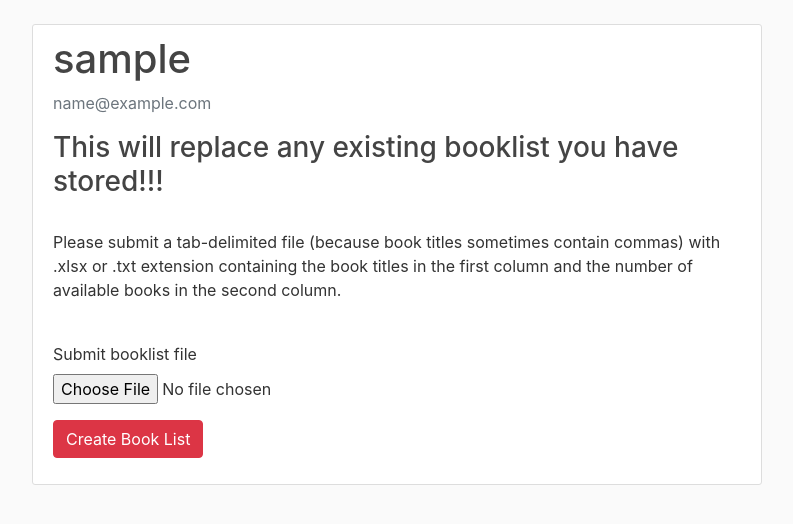
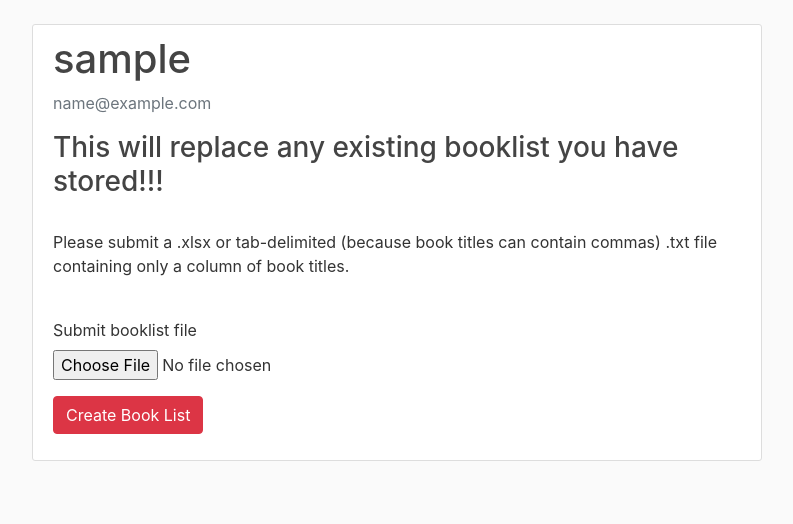
Before and after one commit to bodowd/gemeindelibrary, a Flask app: page /upload_booklist in a window 1280 px wide. Shown: the part 56-580 px from the top of the page, without its empty margins (53-846 px from the left). Run offline with Flask 2, Linux system fonts and the light colour scheme; the visitor is signed in with stand-in values (Sample User, id 1); data comes from the database, SQL or seed files in the repository; some libraries are stand-ins or nearby versions.

Commit message:
changed to only accept one column of book titles, not two columns anymore

```diff
--- a/gemlibapp/templates/booklist.html
+++ b/gemlibapp/templates/booklist.html
@@ -9,12 +9,11 @@
     </div>
     <div class="media-body">
         <h3>This will replace any existing booklist you have stored!!!</h3></br>
-        <p>Please submit a tab-delimited file (because book titles sometimes contain commas) with .xlsx or .txt extension containing the book titles in the first
-            column and the number of available books in the second column.</p>
+        <p>Please submit a .xlsx or tab-delimited (because book titles can contain commas) .txt file containing only a column of book titles.</p>
     </div></br>
     <!-- FORM HERE -->
     <!-- action="" posts the form to the same route that we already on -->
-    <form method="POST" action="" enctype="multipart/form-data"> <!-- REMEMBER multipart/form-data for some reason -->
+    <form method="POST" action="" enctype="multipart/form-data" onsubmit="return confirm('Are you sure you wish to create a new list?\nThis will replace your current list!!!');"> <!-- REMEMBER multipart/form-data for some reason -->
         <!-- hidden_tag adds a csf token to protect from certain attacks -->
         {{ form.hidden_tag() }}
 
```
